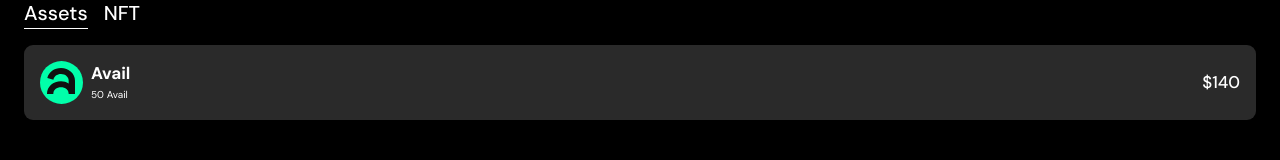
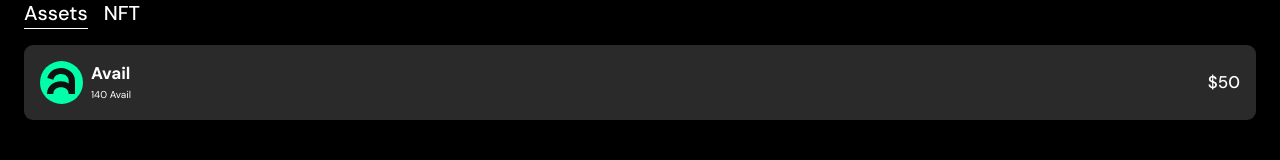
Before and after one commit to ChibuezeSamObisike/avail-tauri-task, a React (Vite) app: page / in a window 1280 px wide. Shown: the part 360-520 px from the top of the page. Built offline with nearby package versions, Linux system fonts and the light colour scheme.

Commit message:
chore: fix value and total correctly

```diff
--- a/src/components/AssestCard.tsx
+++ b/src/components/AssestCard.tsx
@@ -23,14 +23,13 @@
             {symbol}
           </Typography>
           <Typography fontSize='10px' fontWeight={400}>
-            {value} {symbol}
+            {total} {symbol}
           </Typography>
         </Box>
       </Box>
-      {/* <img src={lineChart} /> */}
       <Box textAlign='left'>
         <Typography fontSize='17px' fontWeight={500}>
-          ${total}
+          ${value}
         </Typography>
       </Box>
     </Box>
```
